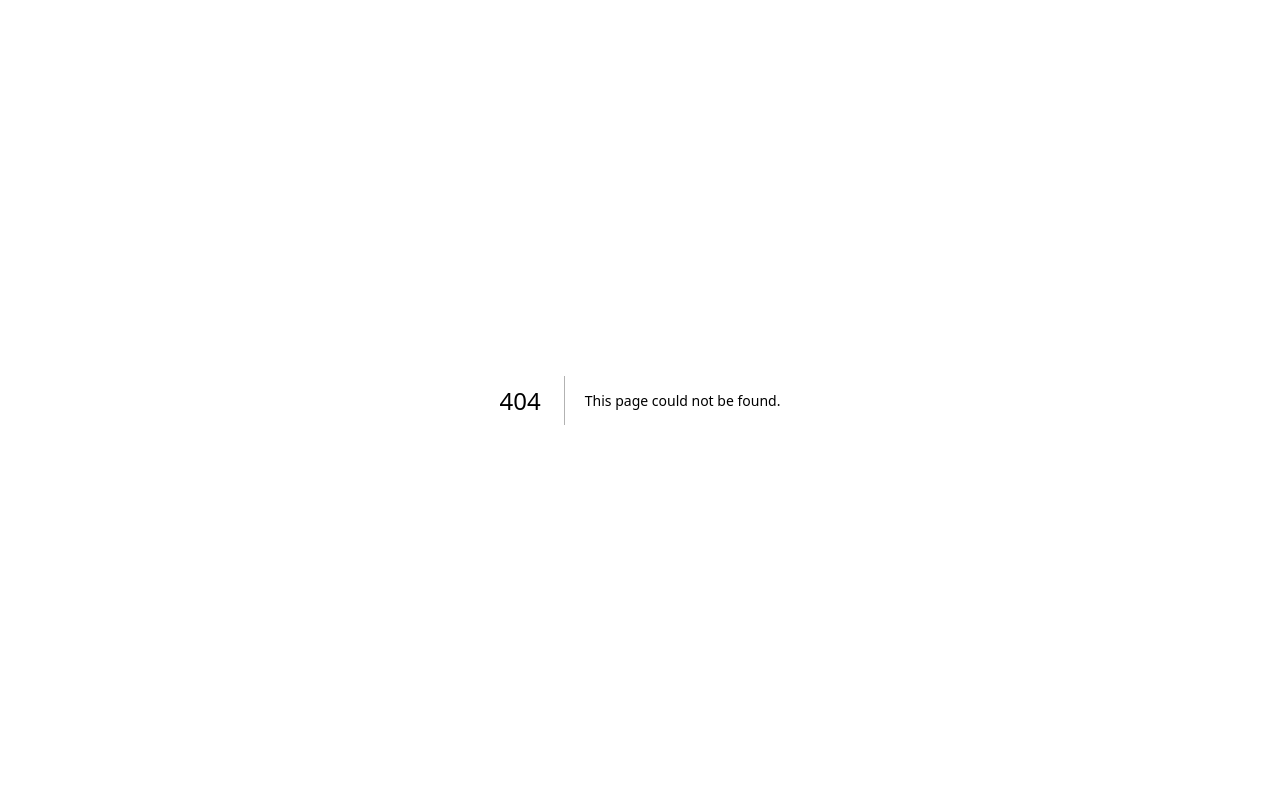
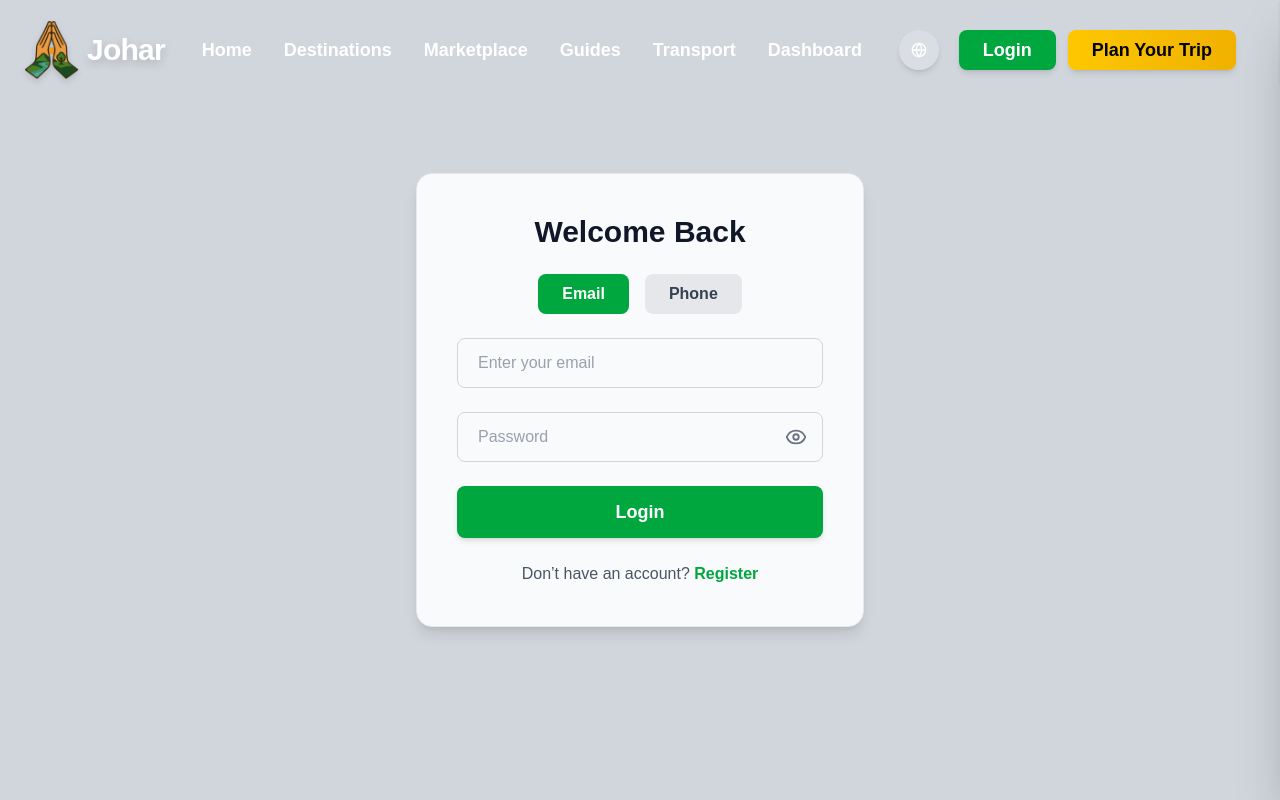
Before and after one commit to MAYANKSHARMA01010/sih_explore_jharkhand, a Next.js app: page /login in a window 1280 px wide. Before the commit this address had no page. Shown: the top 800 px of the page. Built offline with nearby package versions, Linux system fonts and the light colour scheme.

Commit message:
route fixed fro login navbar

```diff
--- /dev/null
+++ b/src/app/(pages)/register/page.tsx
@@ -0,0 +1,11 @@
+import React from 'react'
+
+function page() {
+  return (
+    <div>
+      <h1>Register</h1>
+    </div>
+  )
+}
+
+export default page
--- a/src/app/components/common/navbar.tsx
+++ b/src/app/components/common/navbar.tsx
@@ -115,7 +115,7 @@ const Navbar: React.FC = () => {
             {/* Auth Buttons */}
             <div className="hidden md:flex space-x-3">
               <Button
-                onClick={() => router.push("../../pages/login")}
+                onClick={() => router.push("/login")}
                 className="bg-green-600 text-white px-6 py-3 text-lg rounded-lg font-semibold shadow-md transition-all duration-300 hover:scale-110 hover:shadow-lg"
               >
                 Login
@@ -166,7 +166,7 @@ const Navbar: React.FC = () => {
           ))}
           <div className="flex flex-col space-y-3 mt-6">
             <Button
-              onClick={() => router.push("../../pages/login")}
+              onClick={() => router.push("/login")}
               className="bg-green-600 text-white px-6 py-3 text-lg rounded-lg font-semibold shadow-md transition-all duration-300 hover:scale-110 hover:shadow-lg"
             >
               Login
--- a/src/app/page.tsx
+++ b/src/app/page.tsx
@@ -1,6 +1,6 @@
 "use client";
 
-import Landing from "./pages/landing/page";
+import Landing from "./(pages)/landing/page";
 
 export default function App() {
   return (
```
Also changed, not shown: src/app/(pages)/landing/page.tsx (renamed from src/app/pages/landing/page.tsx), src/app/(pages)/login/page.tsx (renamed from src/app/pages/login/page.tsx).
